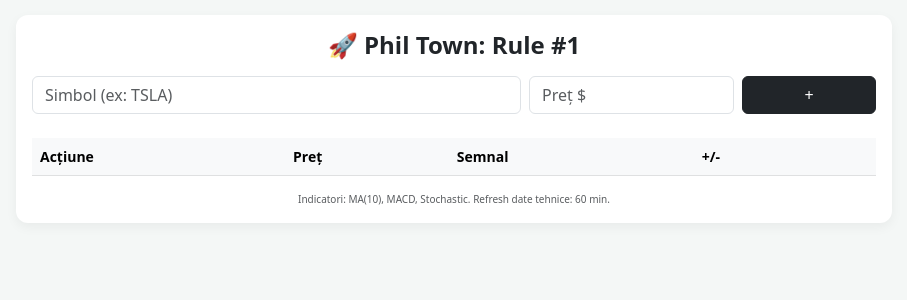
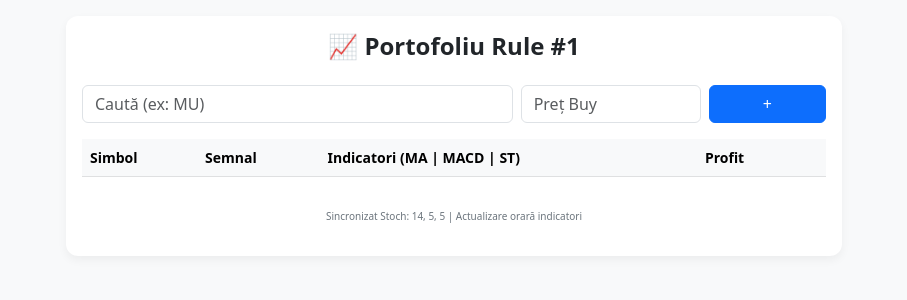
Before and after one commit to constantinionalex/Portofoliu_Revolut, a Flask app: page / in a window 1280 px wide. Shown: the top 300 px of the page, without its empty margins (186-1093 px from the left). Run offline with Flask 3, Linux system fonts and the light colour scheme; lists and menus that the app fills with data are empty.

Commit message:
Update index.html

```diff
--- a/templates/index.html
+++ b/templates/index.html
@@ -3,45 +3,45 @@
 <head>
     <meta charset="UTF-8">
     <meta name="viewport" content="width=device-width, initial-scale=1.0">
-    <title>Investiții Rule #1</title>
+    <title>Rule #1 Invest</title>
     <link href="https://cdn.jsdelivr.net/npm/bootstrap@5.3.0/dist/css/bootstrap.min.css" rel="stylesheet">
     <style>
-        body { background: #f4f7f6; font-size: 14px; padding-top: 15px; }
-        .card { border: none; border-radius: 12px; box-shadow: 0 4px 12px rgba(0,0,0,0.05); }
-        .badge-buy { background-color: #28a745; color: white; }
-        .badge-sell { background-color: #dc3545; color: white; }
-        .badge-hold { background-color: #6c757d; color: white; }
-        .profit-pos { color: #28a745; font-weight: bold; }
-        .profit-neg { color: #dc3545; font-weight: bold; }
-        #autocomplete-results { position: absolute; z-index: 100; width: 100%; }
+        body { background: #f8f9fa; font-size: 14px; }
+        .card { border: none; border-radius: 12px; box-shadow: 0 4px 10px rgba(0,0,0,0.05); }
+        .badge-buy { background: #198754; }
+        .badge-sell { background: #dc3545; }
+        .badge-hold { background: #6c757d; }
+        #autocomplete-results { position: absolute; z-index: 1000; width: 100%; }
+        .tech-text { font-size: 10px; color: #6c757d; }
     </style>
 </head>
-<body>
-<div class="container" style="max-width: 900px;">
-    <div class="card p-3 mb-4">
-        <h4 class="text-center fw-bold mb-3">🚀 Phil Town: Rule #1</h4>
+<body class="p-3">
 
-        <div class="row g-2 mb-4 position-relative">
+<div class="container" style="max-width: 800px;">
+    <div class="card p-3">
+        <h4 class="text-center mb-4 fw-bold">📈 Portofoliu Rule #1</h4>
+
+        <div class="row g-2 mb-3 position-relative">
             <div class="col-7">
-                <input type="text" id="symbol" class="form-control" placeholder="Simbol (ex: TSLA)" autocomplete="off">
+                <input type="text" id="symbol" class="form-control" placeholder="Caută (ex: MU)" autocomplete="off">
                 <div id="autocomplete-results" class="list-group"></div>
             </div>
             <div class="col-3">
-                <input type="number" id="price" class="form-control" placeholder="Preț $">
+                <input type="number" id="price" class="form-control" placeholder="Preț Buy">
             </div>
             <div class="col-2 d-grid">
-                <button onclick="addStock()" class="btn btn-dark">+</button>
+                <button onclick="addStock()" class="btn btn-primary">+</button>
             </div>
         </div>
 
         <div class="table-responsive">
-            <table class="table align-middle">
+            <table class="table table-hover align-middle">
                 <thead>
                     <tr class="table-light">
-                        <th>Acțiune</th>
-                        <th>Preț</th>
+                        <th>Simbol</th>
                         <th>Semnal</th>
-                        <th>+/-</th>
+                        <th>Indicatori (MA | MACD | ST)</th>
+                        <th>Profit</th>
                         <th></th>
                     </tr>
                 </thead>
@@ -50,44 +50,48 @@
                     <tr>
                         <td>
                             <div class="fw-bold">{{ s.symbol }}</div>
-                            <div class="text-muted" style="font-size: 11px;">Max: ${{ s.high }}</div>
+                            <div class="small text-muted">${{ s.current_price }}</div>
                         </td>
-                        <td>${{ s.current }}<br><small class="text-muted">Buy: ${{ s.buy }}</small></td>
                         <td>
-                            <span class="badge {{ 'badge-buy' if s.signal == 'BUY' else 'badge-sell' if s.signal == 'SELL' else 'badge-hold' }}">
-                                {{ s.signal }}
+                            <span class="badge {{ 'badge-buy' if s.last_signal == 'BUY' else 'badge-sell' if s.last_signal == 'SELL' else 'badge-hold' }}">
+                                {{ s.last_signal }}
                             </span>
                         </td>
-                        <td class="{{ 'profit-pos' if s.profit >= 0 else 'profit-neg' }}">{{ s.profit }}%</td>
-                        <td class="text-end">
-                            <button onclick="deleteStock({{ s.id }})" class="btn btn-sm btn-light text-danger">×</button>
+                        <td class="tech-text">{{ s.tech_details }}</td>
+                        <td class="{{ 'text-success' if s.current_price >= s.purchase_price else 'text-danger' }} fw-bold">
+                            {{ (((s.current_price - s.purchase_price)/s.purchase_price)*100)|round(2) }}%
                         </td>
+                        <td><button onclick="deleteStock({{ s.id }})" class="btn btn-sm text-danger">×</button></td>
                     </tr>
                     {% endfor %}
                 </tbody>
             </table>
         </div>
-        <div class="text-center text-muted" style="font-size: 10px;">Indicatori: MA(10), MACD, Stochastic. Refresh date tehnice: 60 min.</div>
+        <p class="text-center tech-text mt-3">Sincronizat Stoch: 14, 5, 5 | Actualizare orară indicatori</p>
     </div>
 </div>
 
 <script>
     const input = document.getElementById('symbol');
-    const resDiv = document.getElementById('autocomplete-results');
+    const results = document.getElementById('autocomplete-results');
 
     input.addEventListener('input', async () => {
-        if (input.value.length < 2) { resDiv.innerHTML = ''; return; }
+        if (input.value.length < 2) { results.innerHTML = ''; return; }
         const r = await fetch(`/search?q=${input.value}`);
         const data = await r.json();
-        resDiv.innerHTML = data.map(i => `<button class="list-group-item list-group-item-action" onclick="sel('${i.symbol}')"><b>${i.symbol}</b> - ${i.name}</button>`).join('');
+        results.innerHTML = data.map(i => `<button class="list-group-item list-group-item-action" onclick="sel('${i.symbol}')"><b>${i.symbol}</b> - ${i.name}</button>`).join('');
     });
 
-    function sel(s) { input.value = s; resDiv.innerHTML = ''; }
+    function sel(s) { input.value = s; results.innerHTML = ''; }
+
     async function addStock() {
         const f = new FormData(); f.append('symbol', input.value); f.append('price', document.getElementById('price').value);
-        await fetch('/add', {method:'POST', body:f}); location.reload();
+        await fetch('/add', {method: 'POST', body: f}); location.reload();
     }
-    async function deleteStock(id) { if(confirm('Ștergi?')) { await fetch(`/delete/${id}`, {method:'DELETE'}); location.reload(); } }
+
+    async function deleteStock(id) {
+        if(confirm('Ștergi acțiunea?')) { await fetch(`/delete/${id}`, {method: 'DELETE'}); location.reload(); }
+    }
 </script>
 </body>
 </html>
```
